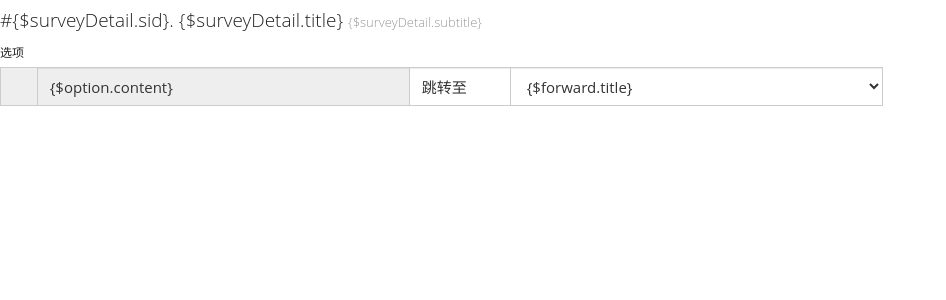
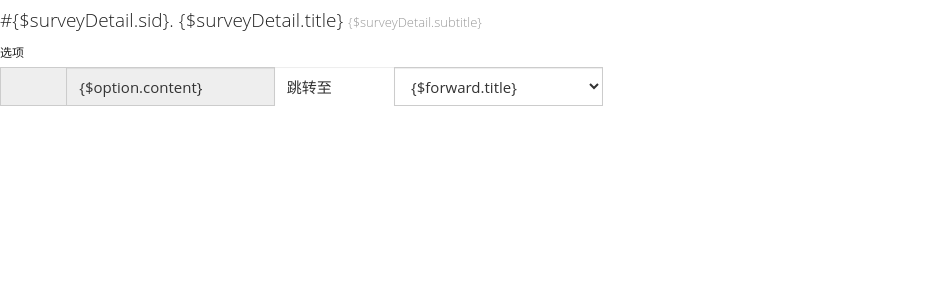
Before and after one commit to Zhanweelee/QUESTION, a PHP site: page /DbName/Application/Home/View/Survey/condition.html in a window 1280 px wide. Shown: the part 50-350 px from the top of the page, without its empty margins (0-946 px from the left). Run offline with PHP 8.4, Linux system fonts and the light colour scheme; some web fonts are replaced.

Commit message:
update front-end code to adapt safari

```diff
--- a/Application/Home/View/Survey/condition.html
+++ b/Application/Home/View/Survey/condition.html
@@ -27,7 +27,7 @@
         <span class="glyphicon glyphicon-chevron-left"></span>
       </div>
       设计问卷
-      <div class="header_right goto_view">
+      <div class="header_right goto_view" onclick="void(0)">
         <span class="glyphicon glyphicon-ok">预览</span>
       </div>
     </div>
@@ -45,7 +45,7 @@
 
               <div class="form-group question-option-condition" id="question-{$questionDetail.qid}-option-{$option.oid}">
                 <div class="input-group">
-                  <div class="input-group-addon option-status">
+                  <div class="input-group-addon option-status condition-option-status">
                     <span class="glyphicon glyphicon-ok"></span>
                   </div>
 
--- a/Application/Home/View/Survey/modify.html
+++ b/Application/Home/View/Survey/modify.html
@@ -27,7 +27,7 @@
         <span class="glyphicon glyphicon-chevron-left"></span>
       </div>
       设计问卷
-      <div class="header_right goto_view">
+      <div class="header_right goto_view" onclick="void(0)">
         <span class="glyphicon glyphicon-ok">预览</span>
       </div>
     </div>
@@ -91,7 +91,7 @@
 
                         <input type="text" class="form-control option-check-changed" id="inputContent" placeholder="选项内容" autocomplete="off" value="{$option.content}">
 
-                        <div class="input-group-addon option-delete">
+                        <div class="input-group-addon option-delete" onclick="void(0)">
                           <span class="glyphicon glyphicon-trash"></span>
                         </div>
 
--- a/Public/css/common.css
+++ b/Public/css/common.css
@@ -214,15 +214,20 @@
 
 /* condition.html */
 .question-option-condition .jump-text {
-	width: 100px;
 	border-left: none;
 	border-right: none;
 	background: white;
+	border: none;
+	width: 20%;
 }
 
 .question-option-condition .option-condition {
-	width: 30%;
+	width: 35%;
 	min-width: 100px;
+}
+
+.condition-option-status {
+	width: 10%;
 }
 
 /* view.html */
--- a/Public/js/common.js
+++ b/Public/js/common.js
@@ -66,7 +66,7 @@
 			"title": title,
 			"link": url,
 			"desc": desc,
-			"img_url": "http://t1.qpic.cn/mblogpic/7e6e41a9e92bfb8636a2/2000.jpg"
+			"img_url": "http://come.im/Public/img/logo.jpg"
 		});
 	}
 };
--- a/Public/js/condition.js
+++ b/Public/js/condition.js
@@ -38,3 +38,8 @@
 		}
 	})
 })
+
+$(".goto_view").click(function() {
+	var sid = $(".survey-question-option-form")[0].id.split("-")[1];
+	window.location = "/survey/view/s/" + sid;
+});
```
Also changed, not shown: Application/Home/View/Manage/index.html (+4 -4 lines), Public/img/logo.jpg (added).
